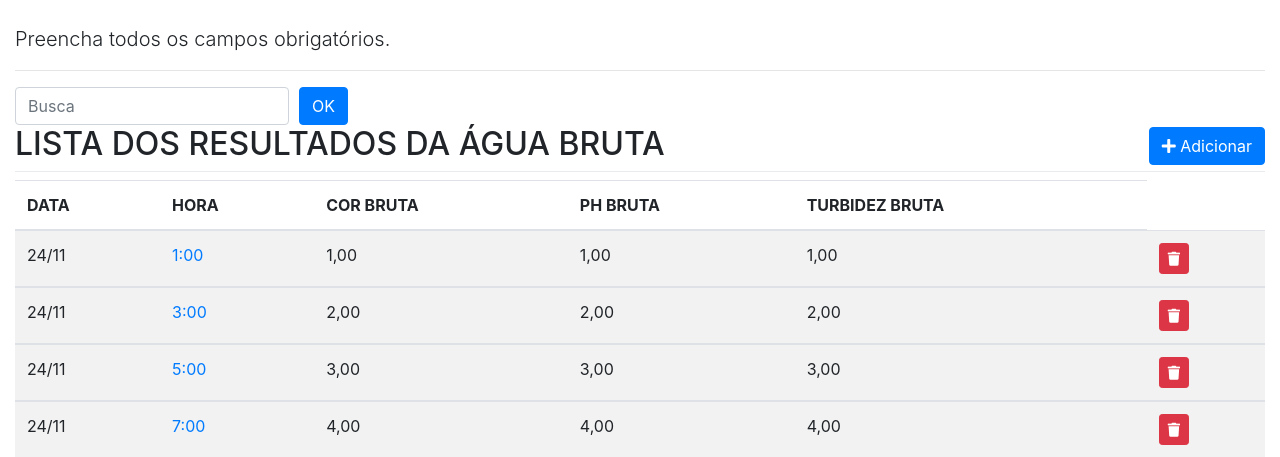
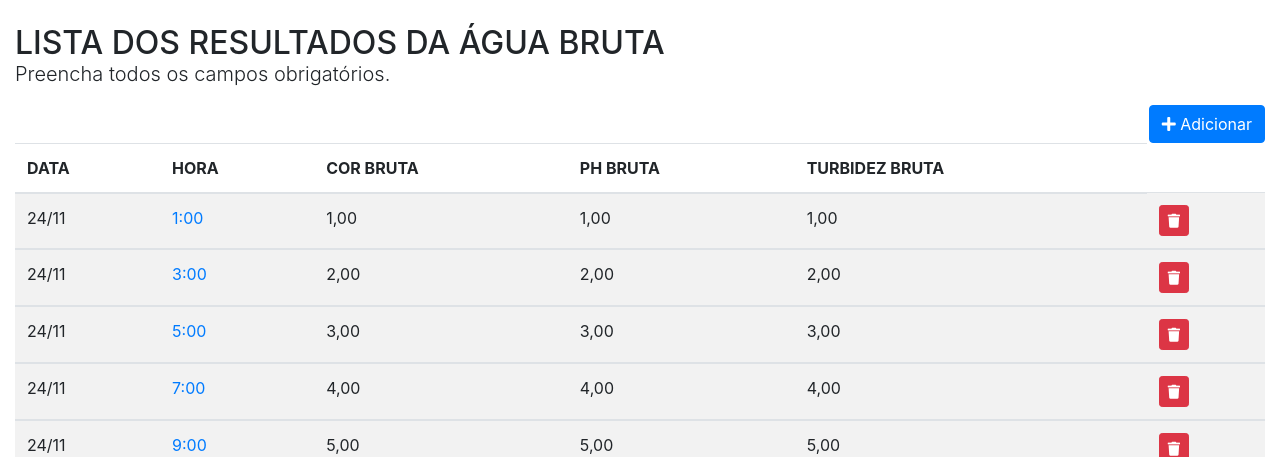
Before and after one commit to Francelmo87/ProjetoETA, a Django app: page /captacao/list/ in a window 1280 px wide. Shown: the part 56-513 px from the top of the page. Run offline with Django 4.2, Linux system fonts and the light colour scheme; data comes from the database, SQL or seed files in the repository; some libraries are stand-ins or nearby versions.

Commit message:
ajustes no HTML

```diff
--- a/captacao/templates/captacao_add.html
+++ b/captacao/templates/captacao_add.html
@@ -5,7 +5,7 @@
 {% block content %}
 
  <div>
-    <h2>ADICIONAR OS PARÂMETROS
+    <h2>ADICIONAR OS PARÂMETROS DA ÁGUA BRUTA
       <span class="pull-right">
         <a href="{% url 'captacao:captacao_list' %}">
           <button type="button" class="btn btn-warning">
--- a/captacao/templates/captacao_list.html
+++ b/captacao/templates/captacao_list.html
@@ -3,13 +3,6 @@
 {% load static %}
 
 {% block content %}
-
-<h1>{{ titulo }}</h1>
-    <p class="lead">
-    Preencha todos os campos obrigatórios.
-    </p>
-
-<hr>
 
 {% for message in messages %}
   {% if 'success' in message.tags %}
@@ -19,19 +12,12 @@
   {% endif %}
 {% endfor %}
 
-<div class="row">
-  <div class="col-sm-6">
-    <form action="." method="GET" class="form-inline">
-      <input type="text" id="search" name="search" class="form-control" placeholder="Busca">
-      {{ data }}
-      <input type="submit" class="btn btn-primary" style="margin-left: 10px;" value="OK">
-    </form>
-  </div>
-</div>
-
 
 <div class="page-header">
-    <h2>LISTA DOS RESULTADOS DA ÁGUA BRUTA
+    <h2>LISTA DOS RESULTADOS DA ÁGUA BRUTA<br>
+        <p class="lead">
+            Preencha todos os campos obrigatórios.
+        </p>
         <span class="pull-right">
             <a href="{% url 'captacao:captacao_add' %}">
               <button type="button" class="btn btn-primary">
@@ -39,7 +25,6 @@
               </button>
             </a>
         </span>
-      <div class="dropdown-divider"></div>
     </h2>
 
     {% if object_list %}
```
Lines whose indentation alone changed are shown as unchanged.
